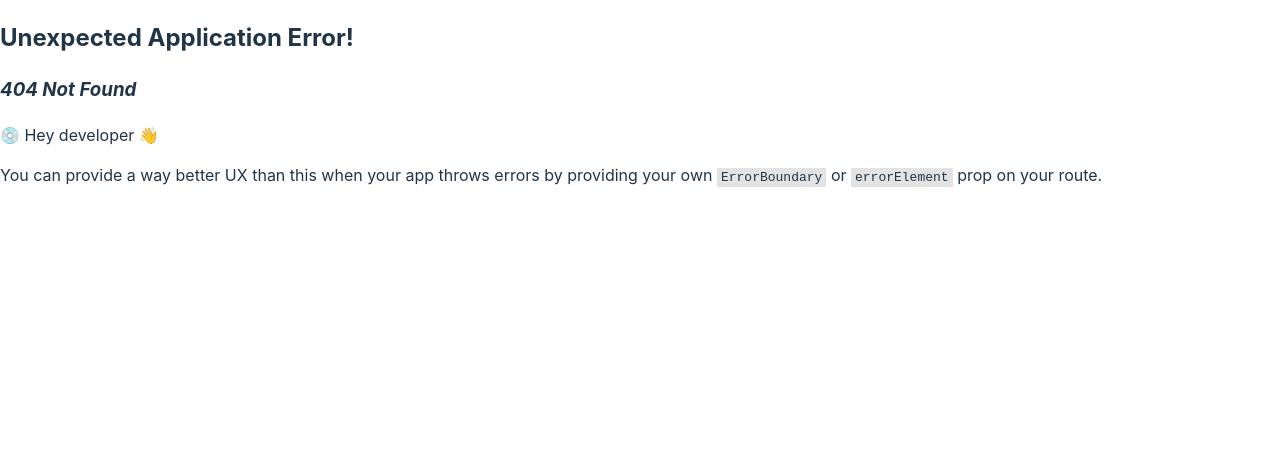
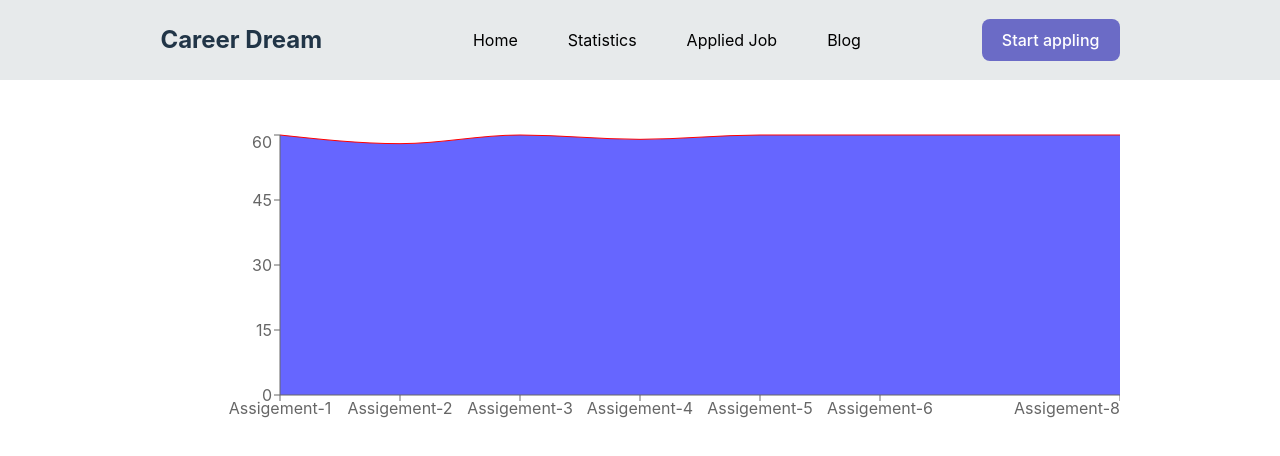
Before and after one commit to sohag0505/career-dream, a React (Vite) app: page /statistics in a window 1280 px wide. Before the commit this address had no page. Shown: the top 456 px of the page. Built offline with nearby package versions, Linux system fonts and the light colour scheme.

Commit message:
statistics part complate

```diff
--- a/package.json
+++ b/package.json
@@ -17,6 +17,7 @@
     "react": "^18.2.0",
     "react-dom": "^18.2.0",
     "react-router-dom": "^6.10.0",
+    "recharts": "^2.5.0",
     "sort-by": "^1.2.0"
   },
   "devDependencies": {
--- a/src/components/Header/Header.jsx
+++ b/src/components/Header/Header.jsx
@@ -9,6 +9,7 @@ const Header = () => {
       <h2>Career Dream</h2>
       <div className="nav-content">
         <Link to="/">Home</Link>
+        <Link to="/statistics">Statistics</Link>
         <Link to="/job">Applied Job</Link>
         <Link to="/blog">Blog</Link>
       </div>
--- a/src/components/Job/Job.css
+++ b/src/components/Job/Job.css
@@ -24,7 +24,7 @@
   border: 1px solid blue;
 }
 
-.applied-button {
+.applied-button button {
   display: flex;
   gap: 10px;
 }
--- a/src/components/Job/Job.jsx
+++ b/src/components/Job/Job.jsx
@@ -1,4 +1,5 @@
 import React, { useEffect, useState } from "react";
+import { Link } from "react-router-dom";
 import { getShoppingCart } from "../../fakeData/fakedb";
 import "./Job.css";
 
@@ -21,10 +22,21 @@ const Job = () => {
       });
   }, []);
   console.log(carts);
+
   return (
     <div className="applied-job-container">
       <div className="applied-job-title">
         <h2>Applied Jobs</h2>
+        <div>
+          <select>
+            <option value="filter" disabled selected>
+              Filter
+            </option>
+            <option value="both">Both</option>
+            <option value="remote">Remote</option>
+            <option value="full time">Full Time</option>
+          </select>
+        </div>
       </div>
       {carts.map((cart) => (
         <div className="applied-cart">
@@ -35,13 +47,16 @@ const Job = () => {
             <p>{cart.name}</p>
             <p>{cart.companyName}</p>
             <div className="applied-button">
-              <button>Remort</button>
-              <button>Fullname</button>
+              <button>{cart.jobType}</button>
             </div>
             <p>Location: {cart.jobLocation}</p>
           </div>
           <div className="applied-btn">
-            <button className="btn-applied">View Details</button>
+            <div>
+              <Link to={`/featureDetails/${cart.id}`}>
+                <button>View Details</button>
+              </Link>
+            </div>
           </div>
         </div>
       ))}
--- /dev/null
+++ b/src/components/Statistics/Statistics.css
@@ -0,0 +1,4 @@
+.container-fit {
+  margin-left: 220px;
+  margin-top: 50px;
+}
--- /dev/null
+++ b/src/components/Statistics/Statistics.jsx
@@ -0,0 +1,77 @@
+import React from "react";
+import { Area, AreaChart, Tooltip, XAxis, YAxis } from "recharts";
+import "./Statistics.css";
+
+const Statistics = () => {
+  const data = [
+    {
+      name: "Assigement-1",
+      obtainedMark: 60,
+      id: 1,
+    },
+    {
+      name: "Assigement-2",
+      obtainedMark: 58,
+      id: 2,
+    },
+    {
+      name: "Assigement-3",
+      obtainedMark: 60,
+      id: 3,
+    },
+    {
+      name: "Assigement-4",
+      obtainedMark: 59,
+      id: 4,
+    },
+    {
+      name: "Assigement-5",
+      obtainedMark: 60,
+      id: 5,
+    },
+    {
+      name: "Assigement-6",
+      obtainedMark: 60,
+      id: 6,
+    },
+    {
+      name: "Assigement-7",
+      obtainedMark: 60,
+      id: 7,
+    },
+    {
+      name: "Assigement-8",
+      obtainedMark: 60,
+      id: 8,
+    },
+  ];
+  return (
+    <div className="container-fit">
+      <div className="flex items-center justify-center mt-40">
+        <AreaChart
+          width={900}
+          height={300}
+          data={data}
+          margin={{
+            top: 5,
+            right: 0,
+            left: 0,
+            bottom: 5,
+          }}
+        >
+          <Area
+            type="monotone"
+            dataKey="obtainedMark"
+            stroke="red"
+            fill="blue"
+          />
+          <XAxis dataKey="name" />
+          <YAxis />
+          <Tooltip />
+        </AreaChart>
+      </div>
+    </div>
+  );
+};
+
+export default Statistics;
--- a/src/main.jsx
+++ b/src/main.jsx
@@ -6,6 +6,7 @@ import FeatureDetails from "./components/FeatureDetails/FeatureDetails";
 import Home from "./components/Home/Home";
 import Job from "./components/Job/Job";
 import Main from "./components/Layout/Main";
+import Statistics from "./components/Statistics/Statistics";
 import "./index.css";
 
 const router = createBrowserRouter([
@@ -17,7 +18,10 @@ const router = createBrowserRouter([
         path: "/",
         element: <Home></Home>,
       },
-
+      {
+        path: "/statistics",
+        element: <Statistics></Statistics>,
+      },
       {
         path: "job",
         element: <Job></Job>,
```
Also changed, not shown: 1 other file (tests, documents, lock files or other folders).
